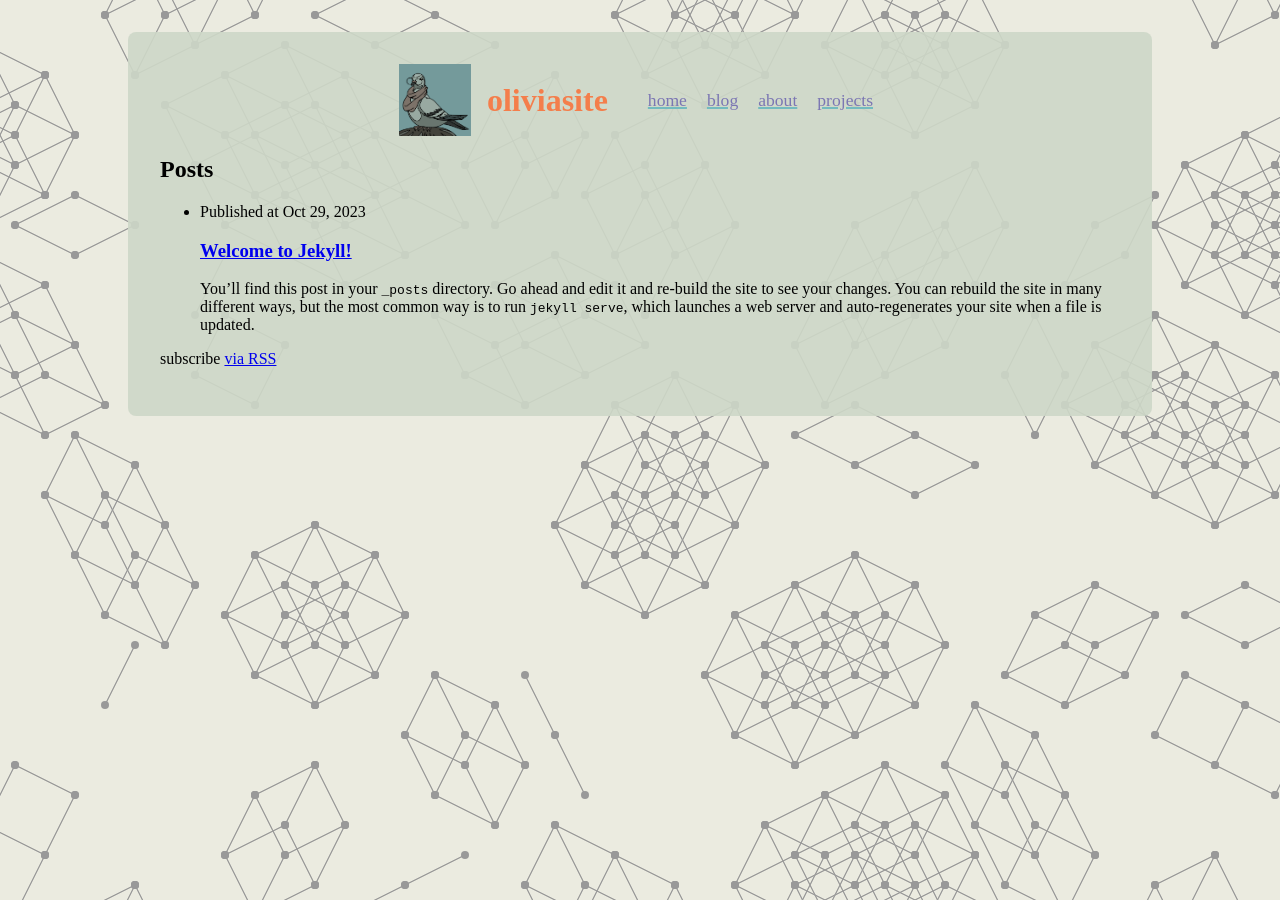
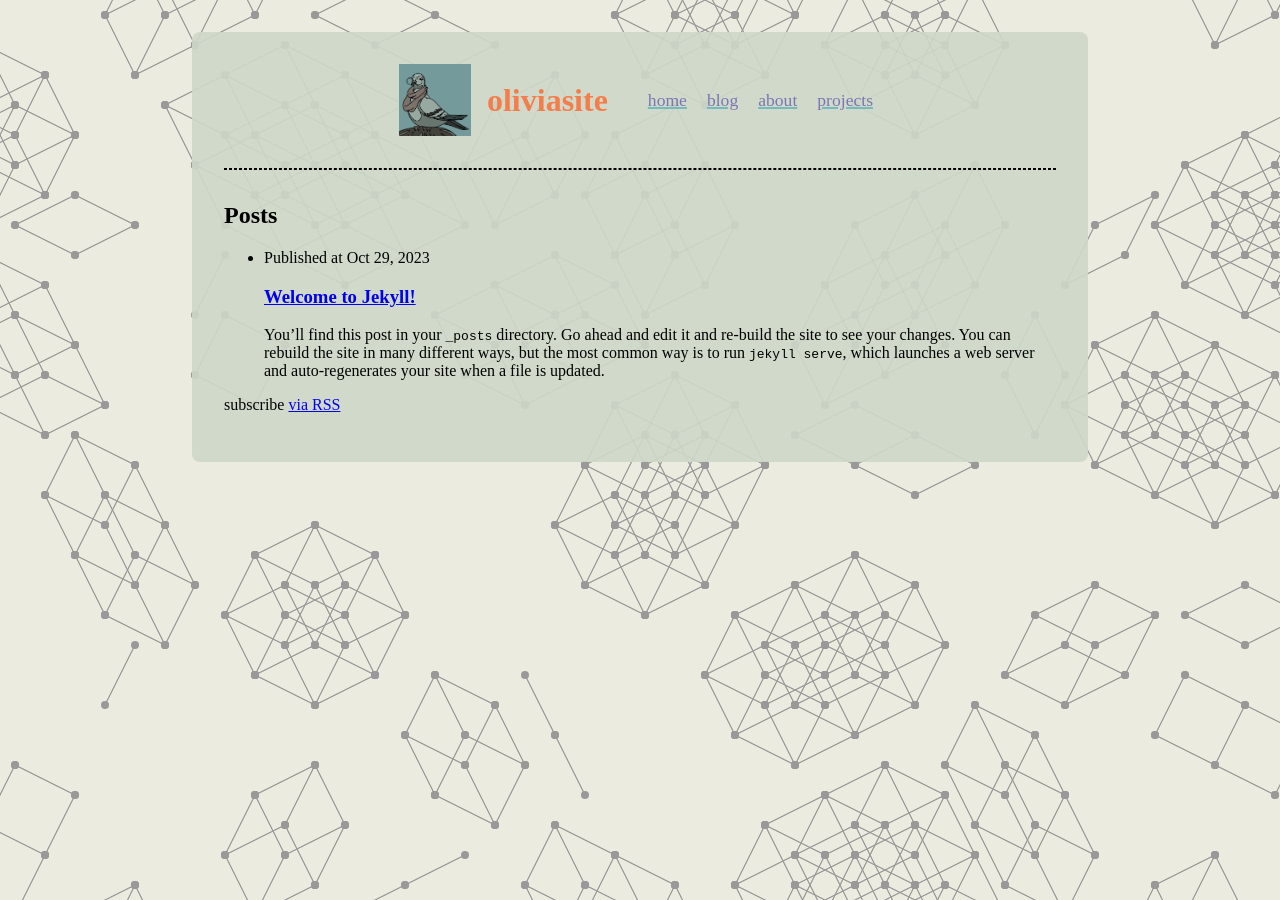
Before and after one commit to RocketRace/rocketrace.github.io, a Jekyll site: the page built from index.md, in a window 1280 px wide. Built offline with Jekyll 4.4.1, drawn with Linux system fonts in a browser that asks for light colours.

Commit message:
responsive design,,,

```diff
--- a/_includes/nav.html
+++ b/_includes/nav.html
@@ -1,3 +1,4 @@
+<header class="nav-header">
   <nav class="nav">
     <img class="nav-image" src="{{"/assets/images/icon.png" | relative_url }}" />
     <h1 class="nav-title">
@@ -9,4 +10,6 @@
       <a href="{{ "/about" | relative_url }}" class="nav-link">about</a>
       <a href="{{ "/projects" | relative_url }}" class="nav-link">projects</a>
     </div>
+  </header>
+  <hr class="header-divider"/>
 </nav>
--- a/assets/main.scss
+++ b/assets/main.scss
@@ -16,12 +16,20 @@ $vibrant-blue: #73BBBF;
 $coral-pop: #F47E4B;
 
 // site header
+.nav-header {
+  display: flex;
+  flex-direction: column;
+}
 .nav {
   display: flex;
   flex-direction: row;
   height: 72px;
   align-items: center;
   justify-content: center;
+}
+.header-divider {
+  margin: 2rem 0;
+  border-style: dashed;
 }
 .nav-image {
   height: 72px;
@@ -66,26 +74,27 @@ html, body {
   display: flex;
   flex-direction: column;
   align-items: center;
-  justify-content: center;
+  justify-content: start;
   width: 100%;
+  height: 100%;
 }
 body {
   background-color: $bright;
 }
 .content {
   background-color: rgba($color: $light, $alpha: 0.9);
-  margin: 2rem;
   padding: 2rem;
-  border-radius: 0.5rem;
 }
-@media screen and (min-width: 60rem) {
+@media screen and (max-width: 849px) {
   .content {
-      max-width: 60rem;
+    width: fit-content;
   }
 }
-@media screen and (min-width: 30rem) and (max-width: 60rem) {
+@media screen and (min-width: 850px) {
   .content {
-      max-width: 30rem;
+    margin: 2rem;
+    border-radius: 0.5rem;
+    width: 65%
   }
 }
 
```
Lines whose indentation alone changed are shown as unchanged.
